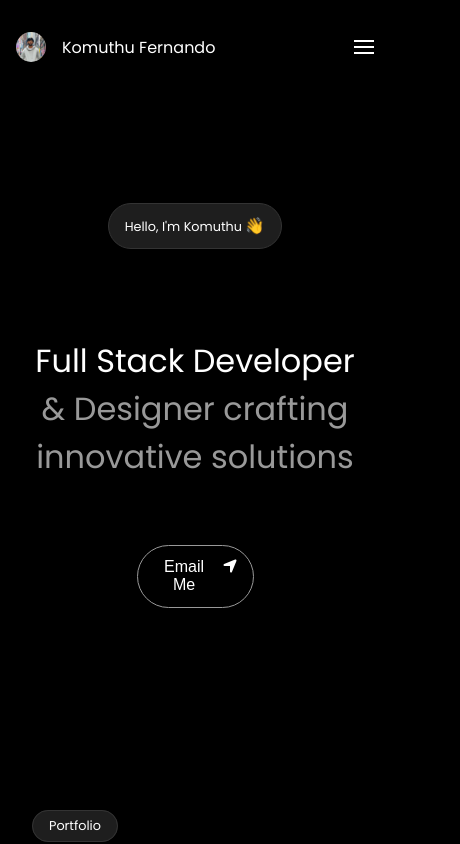
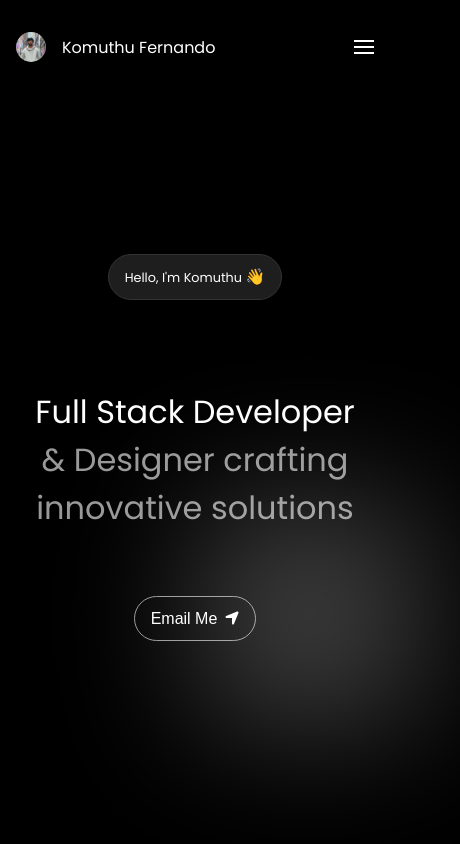
Before and after one commit to Komuthu-Fernando/Portfolio, a React (Vite) app: page / in a window 390 px wide. Shown: the top 844 px of the page, 460 px wide, since content can reach past the window. Built offline with nearby package versions, Linux system fonts and the light colour scheme.

Commit message:
Home bg adj

```diff
--- a/package.json
+++ b/package.json
@@ -22,7 +22,8 @@
     "react-intersection-observer": "^9.13.1",
     "react-router-dom": "^6.27.0",
     "react-scroll": "^1.9.0",
-    "smooth-scrollbar": "^8.8.4"
+    "smooth-scrollbar": "^8.8.4",
+    "vite-plugin-glsl": "^1.3.0"
   },
   "devDependencies": {
     "@eslint/js": "^9.11.1",
--- a/src/css/Home.css
+++ b/src/css/Home.css
@@ -9,10 +9,45 @@
 	padding: 0;
 	padding-left: 5rem;
 	padding-right: 5rem;
-	overflow: hidden;
-	position: relative;
+	overflow-x: hidden;
+
 }
 
+.glowing-particle {
+  position: absolute;
+  width: 300px;
+  height: 300px;
+  background: radial-gradient(circle, rgba(255, 255, 255, 0.615), rgba(255, 255, 255, 0));
+  border-radius: 10%;
+  filter: blur(60px);
+  opacity: 0.5;
+  pointer-events: none;
+  overflow-x: hidden;
+}
+
+
+@keyframes randomMovement {
+	0% {
+	  transform: translate(0, 0);
+	}
+	25% {
+	  transform: translate(30vw, 20vh);
+	}
+	50% {
+	  transform: translate(-40vw, 70vh);
+	}
+	75% {
+	  transform: translate(30vw, -40vh);
+	}
+	100% {
+	  transform: translate(0, 0);
+	}
+  }
+
+
+.glowing-particle {
+  animation: randomMovement 30s infinite alternate ease-in-out;
+}
 
 .hero-section {
 	text-align: center;
@@ -28,10 +63,10 @@
 	border: 1px solid #333333;
 	color: white;
 	display: inline-block;
+
   }
 
   .home-title .wave {
-	display: inline-block;
 	font-size: 1rem;
 	animation: wave 2s ease-in-out infinite;
 	transform-origin: 70% 70%;
@@ -105,17 +140,12 @@
 }
 
 @media (max-width: 479px) {
-	.floating-circle {
-		width: 500px;
-		height: 500px;
-	}
 	.home-container {
 		padding: 0;
 		padding: 4rem;
 		padding: 4rem;
 		padding: 2rem;
-		min-height: 70vh;
-		background-image: none;
+		min-height: 80vh;
 	}
 
 	.about-title {
@@ -141,7 +171,7 @@
 		justify-content: center;
 		place-self: center;
 		padding: 0.8rem 1rem;
-		max-width: 30vw;
+		max-width: 40vw;
 		margin-top: 1rem;
 	}
 
--- a/src/screens/Home.jsx
+++ b/src/screens/Home.jsx
@@ -6,8 +6,7 @@ import Projects from '../screens/Projects';
 import About from './About';
 import Contact from './Contact';
 import { FontAwesomeIcon } from '@fortawesome/react-fontawesome';
-import { faLocationArrow } from '@fortawesome/free-solid-svg-icons'
-
+import { faLocationArrow } from '@fortawesome/free-solid-svg-icons';
 
 const Home = () => {
 	useEffect(() => {
@@ -31,10 +30,22 @@ const Home = () => {
 		triggerOnce: true,
 	});
 
-
 	return (
 		<div>
 			<div className="home-container" id="/">
+				<motion.div
+					className="glowing-particle"
+					animate={{
+						x: ['0%', '100%', '-100%', '50%', '-50%'],
+						y: ['0%', '-100%', '50%', '-50%', '100%'],
+					}}
+					transition={{
+						duration: 15,
+						ease: 'easeInOut',
+						repeat: Infinity,
+						repeatType: 'mirror',
+					}}
+				/>
 
 				<motion.div
 					className="hero-section"
@@ -43,7 +54,6 @@ const Home = () => {
 					animate={heroInView ? { opacity: 1, y: 0 } : { opacity: 0, y: 50 }}
 					transition={{ duration: 0.8 }}
 				>
-
 					<div>
 						<span className="home-title">
 							Hello, I'm Komuthu <span className="wave">👋</span>
--- a/vite.config.js
+++ b/vite.config.js
@@ -1,7 +1,8 @@
 import { defineConfig } from 'vite'
 import react from '@vitejs/plugin-react-swc'
+import glsl from 'vite-plugin-glsl';
 
 // https://vitejs.dev/config/
 export default defineConfig({
-  plugins: [react()],
+  plugins: [react(), glsl()],
 })
```
Also changed, not shown: 1 other file (tests, documents, lock files or other folders). Lines whose indentation alone changed are shown as unchanged.
